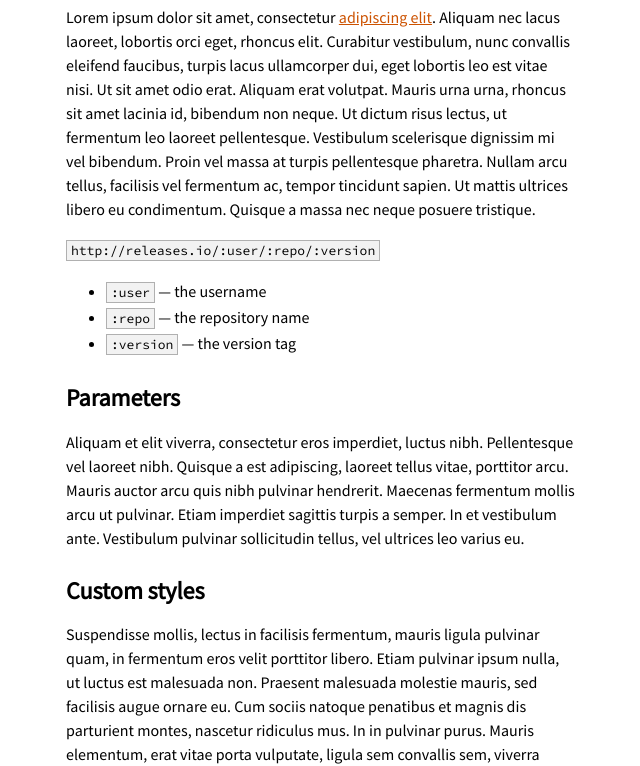
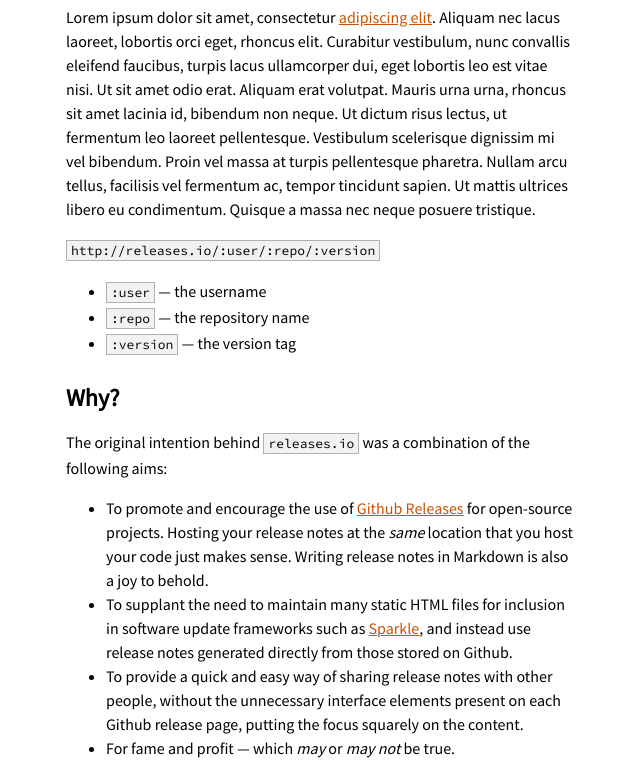
Before and after one commit to marcransome/releases.io, a plain HTML site: page public/index.html in a window 1280 px wide. Shown: the part 199-965 px from the top of the page, without its empty margins (319-959 px from the left). Drawn offline with Linux system fonts and the light colour scheme.

Commit message:
adding project intention to homepage

```diff
--- a/public/index.html
+++ b/public/index.html
@@ -25,8 +25,14 @@
         <li><code>:repo</code> &mdash; the repository name</li>
         <li><code>:version</code> &mdash; the version tag</li>
       </ul>
-      <h2>Parameters</h2>
-      <p>Aliquam et elit viverra, consectetur eros imperdiet, luctus nibh. Pellentesque vel laoreet nibh. Quisque a est adipiscing, laoreet tellus vitae, porttitor arcu. Mauris auctor arcu quis nibh pulvinar hendrerit. Maecenas fermentum mollis arcu ut pulvinar. Etiam imperdiet sagittis turpis a semper. In et vestibulum ante. Vestibulum pulvinar sollicitudin tellus, vel ultrices leo varius eu.</p>
+      <h2>Why?</h2>
+      <p>The original intention behind <code>releases.io</code> was a combination of the following aims:</p>
+      <ul>
+        <li>To promote and encourage the use of <a href="https://help.github.com/articles/about-releases">Github Releases</a> for open-source projects.  Hosting your release notes at the <i>same</i> location that you host your code just makes sense. Writing release notes in Markdown is also a joy to behold.</li>
+        <li>To supplant the need to maintain many static HTML files for inclusion in software update frameworks such as <a href="http://sparkle.andymatuschak.org">Sparkle</a>, and instead use release notes generated directly from those stored on Github.</li>
+        <li>To provide a quick and easy way of sharing release notes with other people, without the unnecessary interface elements present on each Github release page, putting the focus squarely on the content.</li>
+        <li>For fame and profit &mdash; which <i>may</i> or <i>may not</i> be true.</li>
+      </ul>
       <h2>Custom styles</h2>
       <p>Suspendisse mollis, lectus in facilisis fermentum, mauris ligula pulvinar quam, in fermentum eros velit porttitor libero. Etiam pulvinar ipsum nulla, ut luctus est malesuada non. Praesent malesuada molestie mauris, sed facilisis augue ornare eu. Cum sociis natoque penatibus et magnis dis parturient montes, nascetur ridiculus mus. In in pulvinar purus. Mauris elementum, erat vitae porta vulputate, ligula sem convallis sem, viverra ornare mi nunc quis risus. Sed quis tortor nisi. In ornare consectetur nibh, in tristique mi congue a. In hac habitasse platea dictumst.</p>
       <h2>Dolor sit amet</h2>
```
